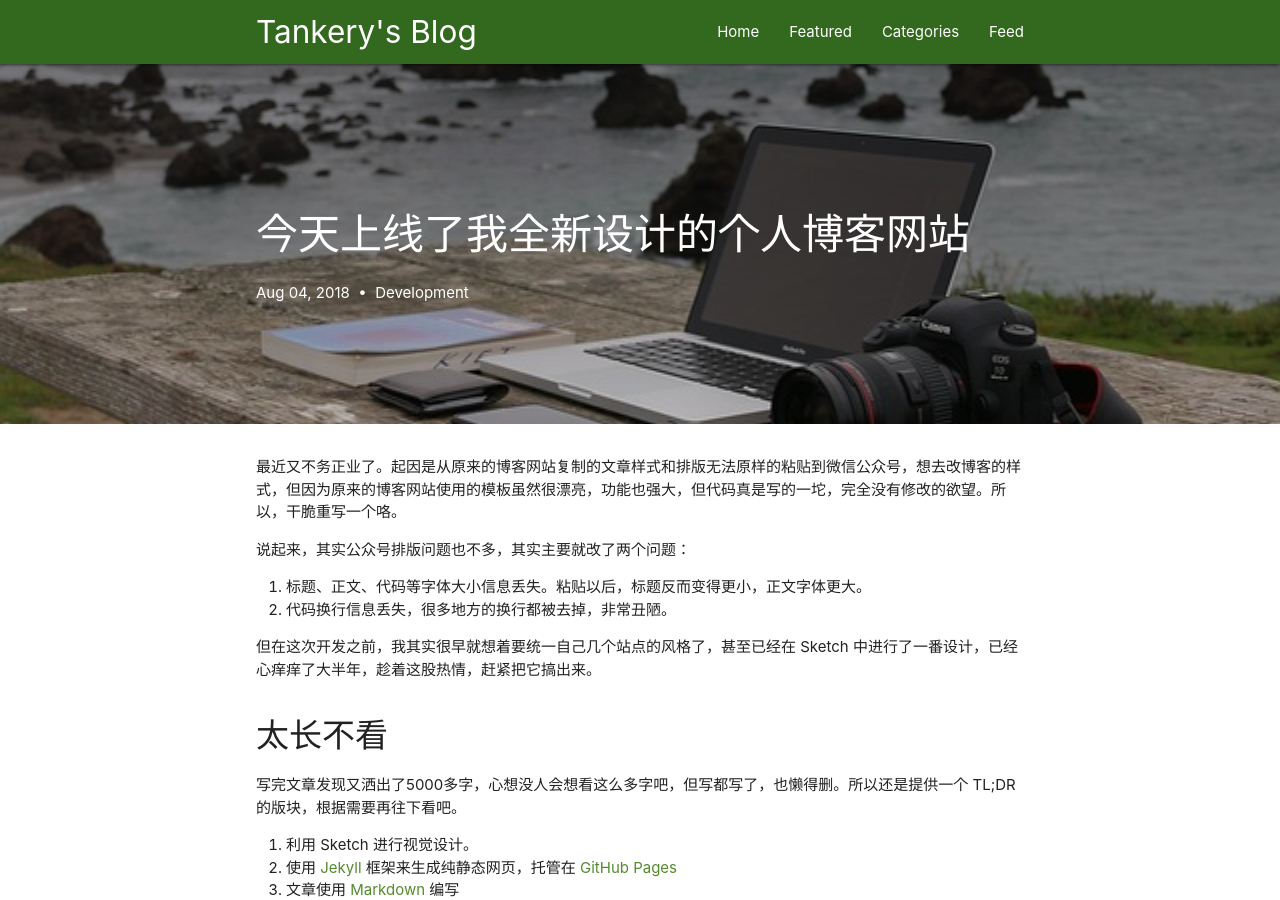
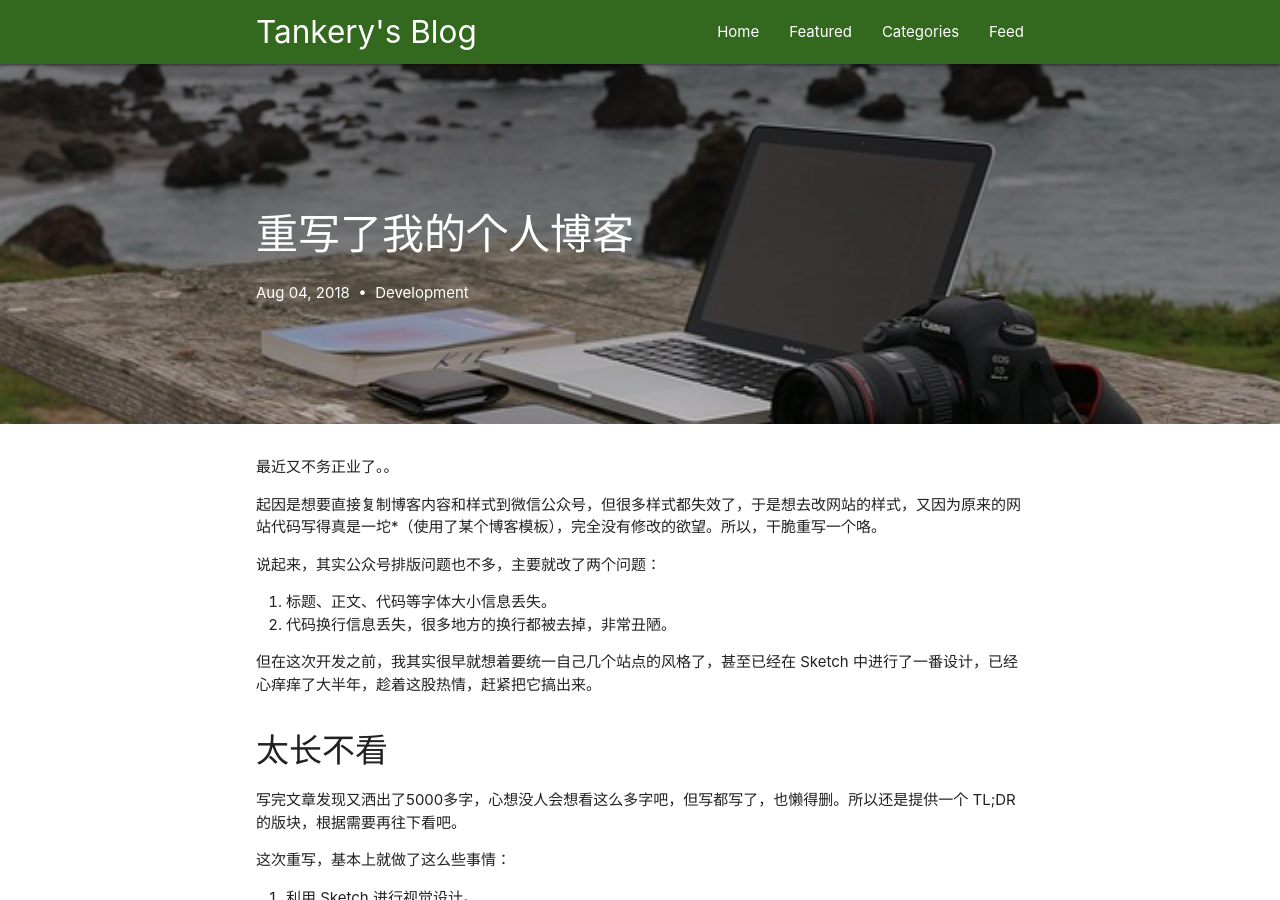
Before and after one commit to tankery/fly-the-code, a Jekyll site: the page built from _posts/2018-08-04-built-my-new-designed-website.md, in a window 1280 px wide and 900 px high. Built offline with Jekyll 4.4.1, drawn with Linux system fonts in a browser that asks for light colours; comment, search, counter and statistics services are not loaded.

Commit message:
Change the title, refine some words.

```diff
--- a/_posts/2018-08-04-built-my-new-designed-website.md
+++ b/_posts/2018-08-04-built-my-new-designed-website.md
@@ -1,6 +1,6 @@
 ---
 layout: post
-title: 今天上线了我全新设计的个人博客网站
+title: 重写了我的个人博客
 description: "不懂设计的安卓开发不是好作者"
 categories:
   - development
@@ -17,13 +17,15 @@ comments: true
 published: true
 ---
 
-最近又不务正业了。起因是从原来的博客网站复制的文章样式和排版无法原样的粘贴到微信公众号，想去改博客的样式，但因为原来的博客网站使用的模板虽然很漂亮，功能也强大，但代码真是写的一坨，完全没有修改的欲望。所以，干脆重写一个咯。
+最近又不务正业了。。
+
+起因是想要直接复制博客内容和样式到微信公众号，但很多样式都失效了，于是想去改网站的样式，又因为原来的网站代码写得真是一坨*（使用了某个博客模板），完全没有修改的欲望。所以，干脆重写一个咯。
 
 <!-- more -->
 
-说起来，其实公众号排版问题也不多，其实主要就改了两个问题：
+说起来，其实公众号排版问题也不多，主要就改了两个问题：
 
-1. 标题、正文、代码等字体大小信息丢失。粘贴以后，标题反而变得更小，正文字体更大。
+1. 标题、正文、代码等字体大小信息丢失。
 2. 代码换行信息丢失，很多地方的换行都被去掉，非常丑陋。
 
 但在这次开发之前，我其实很早就想着要统一自己几个站点的风格了，甚至已经在 Sketch 中进行了一番设计，已经心痒痒了大半年，趁着这股热情，赶紧把它搞出来。
@@ -31,6 +33,8 @@ published: true
 ## 太长不看
 
 写完文章发现又洒出了5000多字，心想没人会想看这么多字吧，但写都写了，也懒得删。所以还是提供一个 TL;DR 的版块，根据需要再往下看吧。
+
+这次重写，基本上就做了这么些事情：
 
 1. 利用 Sketch 进行视觉设计。
 2. 使用 [Jekyll] 框架来生成纯静态网页，托管在 [GitHub Pages]
```
